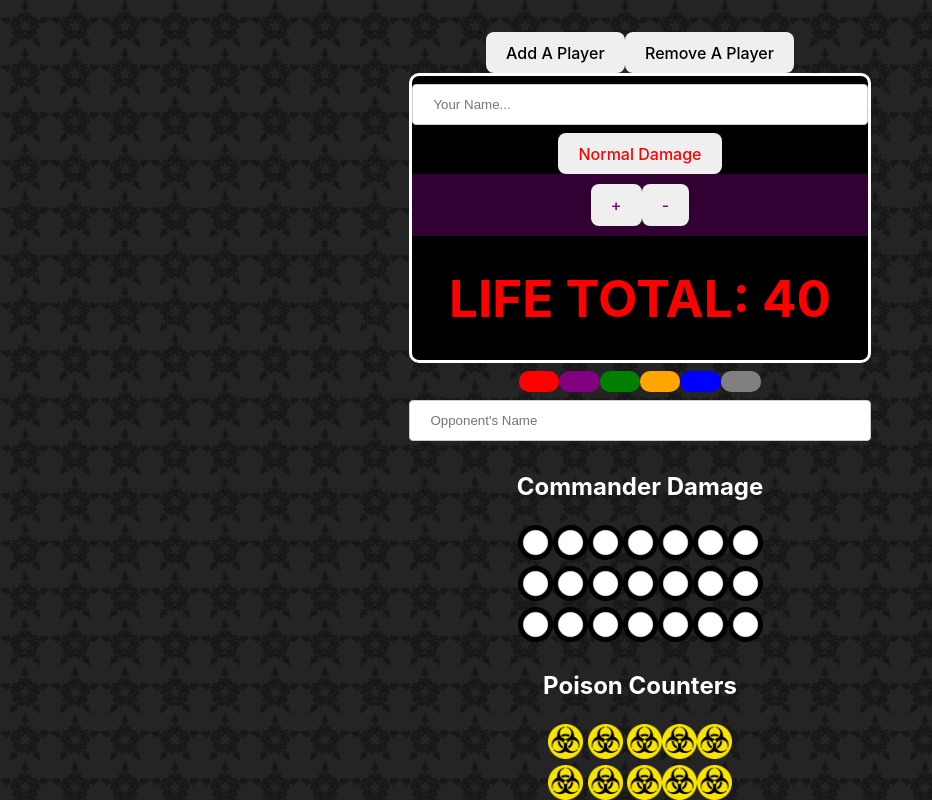
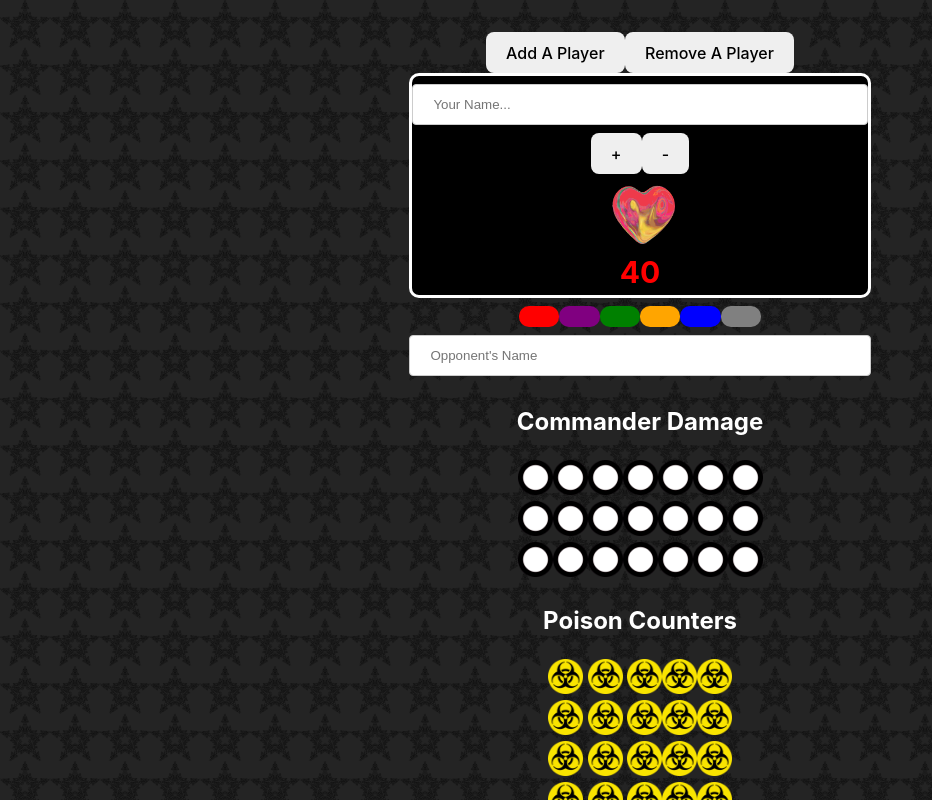
Before and after one commit to SharukhGV/commander-app, a React (Vite) app: page / in a window 1280 px wide. Shown: the top 800 px of the page, without its empty margins (0-932 px from the left). Built offline with nearby package versions, Linux system fonts and the light colour scheme.

Commit message:
heart gif added for life total

```diff
--- a/src/components/Counter.jsx
+++ b/src/components/Counter.jsx
@@ -1,5 +1,5 @@
 import { useState,useEffect } from "react";
-
+import heart from "./heart.gif"
 function Counter({name, setName, command}){
 const [damageType, setDamageType]=useState(true)
 
@@ -56,30 +56,21 @@ return(
 </form> */}
 <input placeholder="Your Name..." type="text"  ></input>
 
-{/* {damageType ? <button style={{color:"purple"}} onClick={DamageTYPE}>Commander Damage</button> : <button style={{color:"red"}}onClick={DamageTYPE}>Normal Damage</button>} */}
-<button style={{color:"red"}}onClick={DamageTYPE}>Normal Damage</button>
 
-{damageType ?
-<div style={{backgroundColor:"rgba(128, 0, 128, 0.39)", padding:"10px"}}>
-{/* <div style={{color:"purple"}}>Commander Damage P1</div> */}
-<button style={{color:"purple"}} onClick={Increment}>+</button>
-<button style={{color:"purple"}} onClick={DecrementCommander}>-</button>
-</div>
-:
 <div style={{color:"red"}}>
 {/* <div>Normal Damage</div> */}
 <button onClick={Increment}>+</button>
 <button onClick={Decrement}>-</button>
 </div>
-}
+
 
 {/* <div style={{backgroundColor:"#00ff2a4d", padding:"10px"}}>
 <div style={{color:"green"}}>Poison Counters</div>
 <button  style={{color:"green"}} onClick={IncrementPoison}>+</button>
 <button  style={{color:"green"}} onClick={DecremenPoison}>-</button>
 </div> */}
-
-<h1 style={{color:"red"}}><strong>LIFE TOTAL: {value}</strong></h1>
+<img style={{width:"70px", height:"70px"}} src={heart}></img>
+<div style={{color:"red", fontSize:"30px"}}><strong>{value}</strong></div>
 {/* {command ===1 ?<div style={{color:"purple"}}>Commander Damage P1 {valueCommander}/21</div> : null}
 <div style={{color:"green"}}>Poison Counters {poisonCounter}/30</div> */}
 </div>
```
Also changed, not shown: src/components/heart.gif (added).
